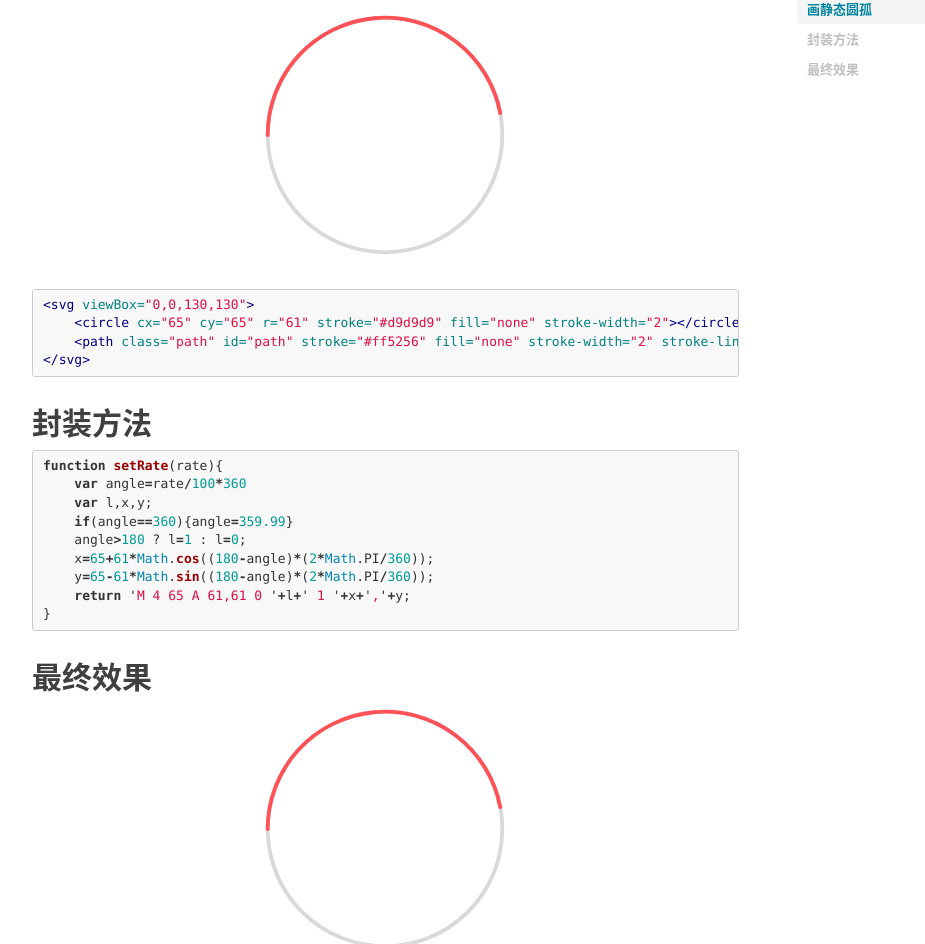
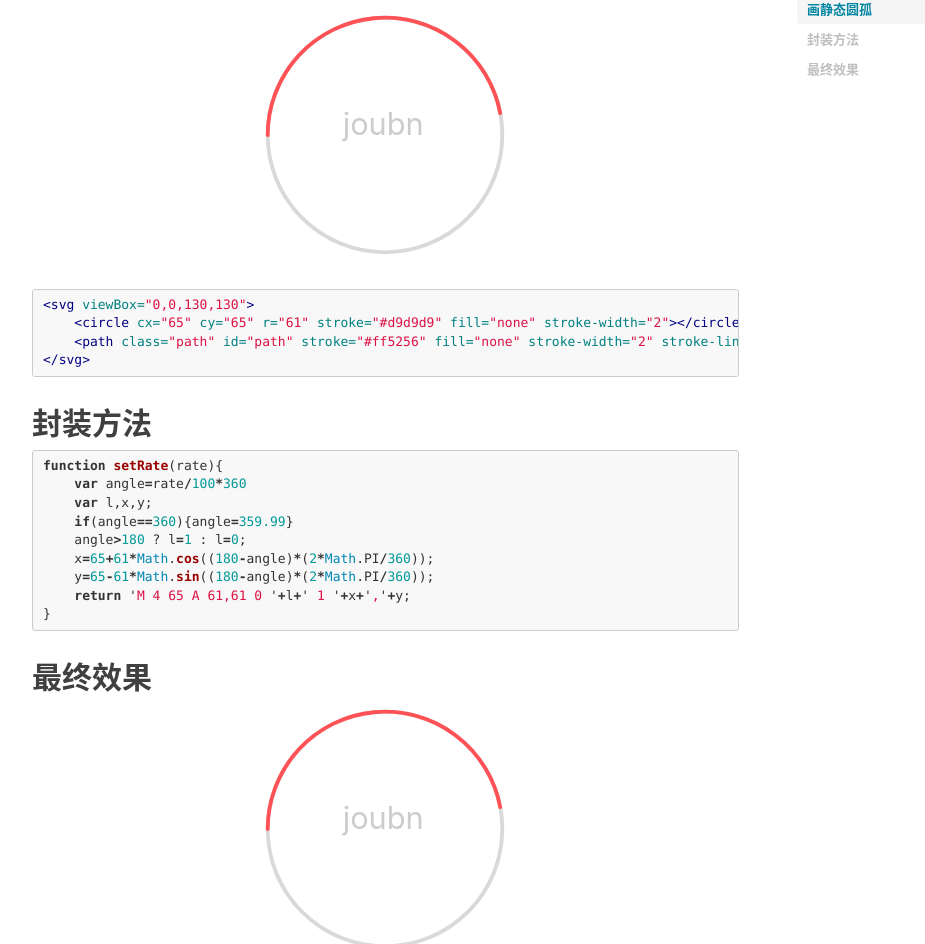
Before and after one commit to bb595700239/joubn_blog, a Jekyll site: the page built from _posts/2017-09-26-svg-path-arc.markdown, in a window 1280 px wide and 1400 px high, scrolled down 2106 px. Shown: the part 155-1099 px from the top of the window, without its empty margins (233-1158 px from the left). Built offline with Jekyll 4.4.1, drawn with Linux system fonts in a browser that asks for light colours; nearby versions of some CDN libraries; comment, search, counter and statistics services are not loaded.

Commit message:
修改
Signed-off-by: bb595700239 <595700239@qq.com>

````diff
--- a/_posts/2017-09-26-svg-path-arc.markdown
+++ b/_posts/2017-09-26-svg-path-arc.markdown
@@ -115,7 +115,7 @@ SVG中path的元素，也就是路径绘制，属性名称是d, 具体值是由
 ## 画静态圆孤
 
 <div style="text-align:center;margin-bottom:20px;">
-<svg style="width:250px; margin:0 auto;" viewBox="0,0,130,130"><circle cx="65" cy="65" r="61" stroke="#d9d9d9" fill="none" stroke-width="2"></circle><path class="path" id="path" stroke="#ff5256" fill="none" stroke-width="2" stroke-linecap="round" d="M 4 65 A 61,61 0 0 1 124.91952229445,53.56973981027079"></path></svg>
+<svg style="width:250px; margin:0 auto;" viewBox="0,0,130,130"><circle cx="65" cy="65" r="61" stroke="#d9d9d9" fill="none" stroke-width="2"></circle><path class="path" id="path" stroke="#ff5256" fill="none" stroke-width="2" stroke-linecap="round" d="M 4 65 A 61,61 0 0 1 124.91952229445,53.56973981027079"></path><text x="43" y="65" fill="#ccc">joubn</text></svg>
 </div>
 
 ```html
@@ -140,11 +140,11 @@ function setRate(rate){
 ```
 ## 最终效果
 <div style="text-align:center;margin-bottom:20px;">
-<svg id="demo" style="width:250px; margin:0 auto;" viewBox="0,0,130,130"><circle cx="65" cy="65" r="61" stroke="#d9d9d9" fill="none" stroke-width="2"></circle><path class="path" id="path" stroke="#ff5256" fill="none" stroke-width="2" stroke-linecap="round" d="M 4 65 A 61,61 0 0 1 124.91952229445,53.56973981027079"></path></svg>
+<svg id="demo" style="width:250px; margin:0 auto;" viewBox="0,0,130,130"><circle cx="65" cy="65" r="61" stroke="#d9d9d9" fill="none" stroke-width="2"></circle><path class="path" id="path" stroke="#ff5256" fill="none" stroke-width="2" stroke-linecap="round" d="M 4 65 A 61,61 0 0 1 124.91952229445,53.56973981027079"></path><text x="43" y="65" fill="#ccc">joubn</text></svg>
 </div>
 
 <div style="text-align:center;margin-bottom:20px;">
-    <input type="range" style="margin:0 auto;" onchange="document.querySelector('#demo').setAttribute('d',setRate(this.value))" />
+    <input type="range" style="margin:0 auto;" onchange="demo()" />
 </div>
 <script type="text/javascript">
 function setRate(rate){
````
Also changed, not shown: other parts of _posts/2017-09-26-svg-path-arc.markdown (+3 -0 lines).
